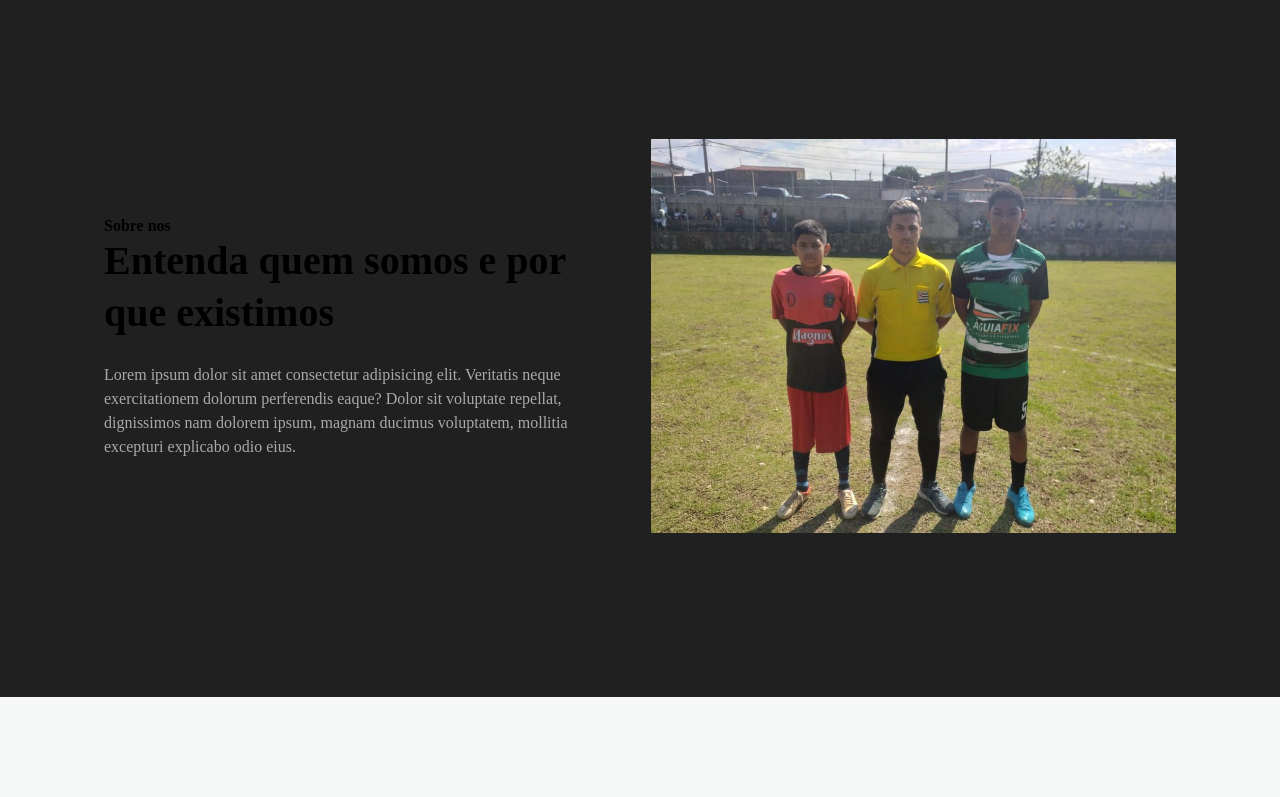
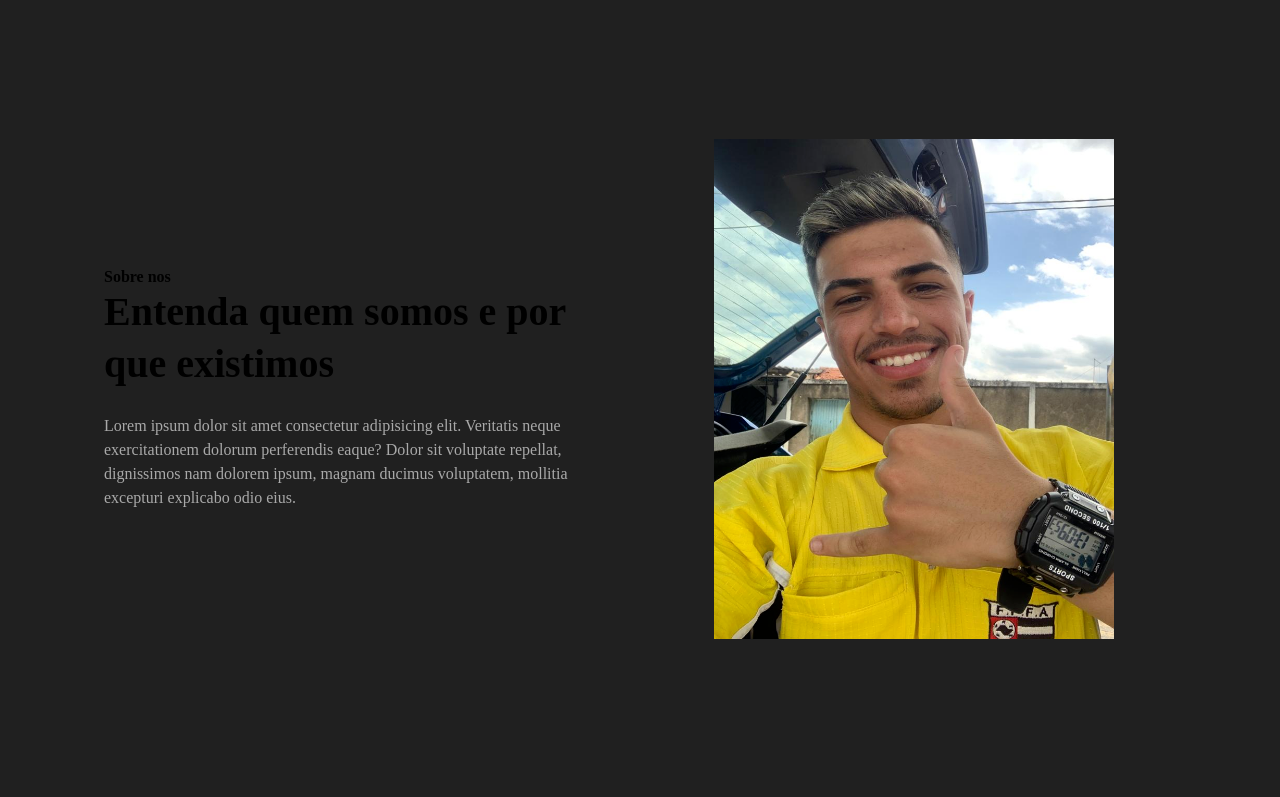
Before and after one commit to Matheus-Venancio/meusite, a React (Create React App) app: page / in a window 1280 px wide. Shown: the part 2000-2797 px from the top of the page. Built offline with nearby package versions, Linux system fonts and the light colour scheme.

Commit message:
initial projects

```diff
--- a/src/App.css
+++ b/src/App.css
@@ -318,14 +318,14 @@ body.menu-expanded button path {
 #services .bg .cards .transparent2 h3 {
   margin-block: 1.6rem;
   color: white;
-  font-family: 'poppins', sans-serif;
+  font-family: "poppins", sans-serif;
   font-weight: 500;
   font-size: 1.9rem;
 }
 
 #services .bg .cards .transparent2 p {
   color: var(--paragraph--);
-  font-family: 'roboto slamp', sans-serif;
+  font-family: "roboto slamp", sans-serif;
   font-weight: 300;
   font-size: 1.4rem;
   letter-spacing: 0.1rem;
@@ -349,14 +349,14 @@ body.menu-expanded button path {
 
 #services .card h3 {
   margin-block: 1.6rem;
-  font-family: 'poppins', sans-serif;
+  font-family: "poppins", sans-serif;
   font-weight: 500;
   font-size: 1.9rem;
 }
 
 #services .card p {
   color: var(--primary-color--);
-  font-family: 'roboto slamp', sans-serif;
+  font-family: "roboto slamp", sans-serif;
   font-weight: 300;
   font-size: 1.4rem;
   letter-spacing: 0.1rem;
@@ -373,14 +373,14 @@ body.menu-expanded button path {
 #services .bg .cards .transparent2 h3 {
   margin-block: 1.6rem;
   color: white;
-  font-family: 'poppins', sans-serif;
+  font-family: "poppins", sans-serif;
   font-weight: 500;
   font-size: 1.9rem;
 }
 
 #services .bg .cards .transparent2 p {
   color: var(--paragraph--);
-  font-family: 'roboto slamp', sans-serif;
+  font-family: "roboto slamp", sans-serif;
   font-weight: 300;
   font-size: 1.4rem;
   letter-spacing: 0.1rem;
@@ -658,59 +658,14 @@ footer .social-links a:hover {
   nav#navigation.scroll .wrapper .menu ul li a {
     color: var(--brand-light-2);
     font-size: 1.6rem;
-    font-family: 'poppins', sans-serif;
+    font-family: "poppins", sans-serif;
     font-weight: 800;
-  }
-
-  nav#navigation.scroll .menu a.button {
-    background-color: var(--primary-color--);
-    border: 1px solid white;
-    color: white;
-  }
-
-  nav#navigation .menu li a {
     transition: opacity 0.4s;
   }
 
-  nav#navigation .menu li a.active,
-  nav#navigation .menu li a:hover {
-    opacity: 1;
-    font-weight: 700;
-  }
-
-  nav#navigation .menu li a::after {
-    content: "";
-    width: 0%;
-    height: 2px;
-    background-color: var(--primary-color--);
-    display: block;
-    position: relative;
-    bottom: -2rem;
-    left: -0.5rem;
-    transition: width 0.2s;
-  }
-
-  nav#navigation.scroll .menu li a::after {
-    background-color: white;
-  }
-
-  nav#navigation .menu li a.active:after,
-  nav#navigation .menu li a:hover:after {
-    padding-inline: 0.8rem;
-
-    width: 100%;
-  }
-  nav#navigation .menu li a.active,
-  nav#navigation .menu li a:hover {
-    opacity: 1;
-    font-weight: 700;
-  }
-
-  nav#navigation .menu a.button.active,
-  nav#navigation .menu a.button:hover {
-    background-color: var(--primary-color--);
-    filter: brightness(1.3);
-    border: none;
+  nav#navigation.scroll .wrapper .menu ul li a:hover {
+    transition: 1.5s;
+    color: var(--headline--);
   }
 
   /*------------HOME-----------------*/
@@ -777,7 +732,6 @@ footer .social-links a:hover {
     font-weight: 400;
   }
 
-
   #services .cards {
     flex-direction: row;
     flex-wrap: wrap;
@@ -798,6 +752,83 @@ footer .social-links a:hover {
 
   #about .col-a {
     align-self: center;
+  }
+
+  #about .col-b .slidershow {
+    width: 40rem;
+    height: 50rem;
+    overflow: hidden;
+  }
+
+  #about .col-b .middle {
+    position: relative;
+    top: 50%;
+    left: 50%;
+    transform: translate(-50%, -50%);
+  }
+
+  #about .col-b .slidershow .slides {
+    width: 500%;
+    height: 100%;
+    display: flex;
+  }
+
+
+  #about .col-b .slidershow .slides input[name="r"] {
+    position: absolute;
+    visibility: hidden;
+  }
+
+  #about .col-b .slidershow .slides #r1:checked ~ .s1{
+   margin-left: 0;
+  }
+
+  #about .col-b .slidershow .slides #r2:checked ~ .s1{
+    margin-left: -20%;
+   }
+
+   #about .col-b .slidershow .slides #r3:checked ~ .s1{
+    margin-left: -40%;
+   }
+
+  #about .col-b .slidershow .slides #r4:checked ~ .s1{
+    margin-left: -60%;
+   }
+
+   #about .col-b .slidershow .slides #r5:checked ~ .s1{
+    margin-left: -80%;
+   }
+
+  #about .col-b .slidershow .slides .slide {
+    width: 20%;
+    transition: 0.6s;
+  }
+
+  #about .col-b .slidershow .slides .slide img{
+    width: 100%;
+    height: 100%;
+  }
+
+
+  #about .col-b .slidershow .navigation {
+    position: absolute;
+    bottom: 2rem;
+    left: 50%;
+    transform: translateX(-50%);
+    display: flex;
+  }
+
+  #about .col-b .slidershow .navigation .bar {
+    width: 5rem;
+    height: 1rem;
+    border: 0.2rem solid #fff;
+    margin: 0.6rem;
+    cursor: pointer;
+    transition: 0.4s;
+  }
+
+  #about .col-b .slidershow .navigation .bar:hover {
+    background: #fff;
   }
 
   #about .content p {
--- a/src/App.js
+++ b/src/App.js
@@ -211,14 +211,38 @@ function App() {
 
           <div class="col-b">
 
-            <img src={require("./img/arbitro.jpeg")} alt="Informações" />
+            <div className='slidershow middle'>
+              <div className='slides'>
 
+                <input type='radio' name='r' id='r1' checked />
+                <input type='radio' name='r' id='r2' />
+                <input type='radio' name='r' id='r3' />
+
+                <div className='slide s1'>
+                  <img src={require("./img/arbitro2.png")} alt="Informações" />
+                </div>
+
+                <div className='slide'>
+                  <img src={require("./img/kaefi.jpg")} />
+                </div>
+
+                <div className='slide'>
+                <img  src={require("./img/kaefi.jpg")} />
+              </div>
+              </div>
+
+              <div className='navigation'>
+                <label for="r1" className='bar'></label>
+                <label for="r2" className='bar'></label>
+                <label for="r3" className='bar'></label>
+
+              </div>
+            </div>
           </div>
-
         </div>
       </section>
 
-      <section id="services">
+        <section id="services">
         <div class="wrapper">
           <header>
             <h4>Minhas</h4>
```
Also changed, not shown: src/img/arbitro2.png (added), src/img/kaefi.jpg (added).
